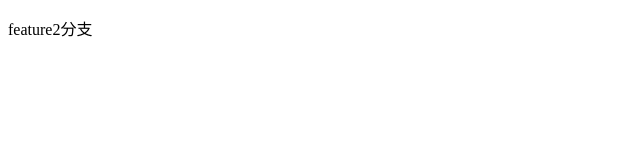
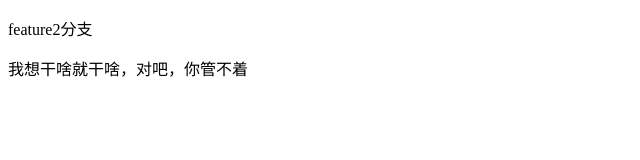
Before and after one commit to yslm/git-learn, a plain HTML site: page feature2.html in a window 1280 px wide. Shown: the whole page, without its empty margins (0-640 px from the left). Drawn offline with Linux system fonts and the light colour scheme.

Commit message:
更新feature2分支

```diff
--- a/feature2.html
+++ b/feature2.html
@@ -6,5 +6,6 @@
 </head>
 <body>
 <p>feature2分支</p>
+<p>我想干啥就干啥，对吧，你管不着</p>
 </body>
 </html>
```
